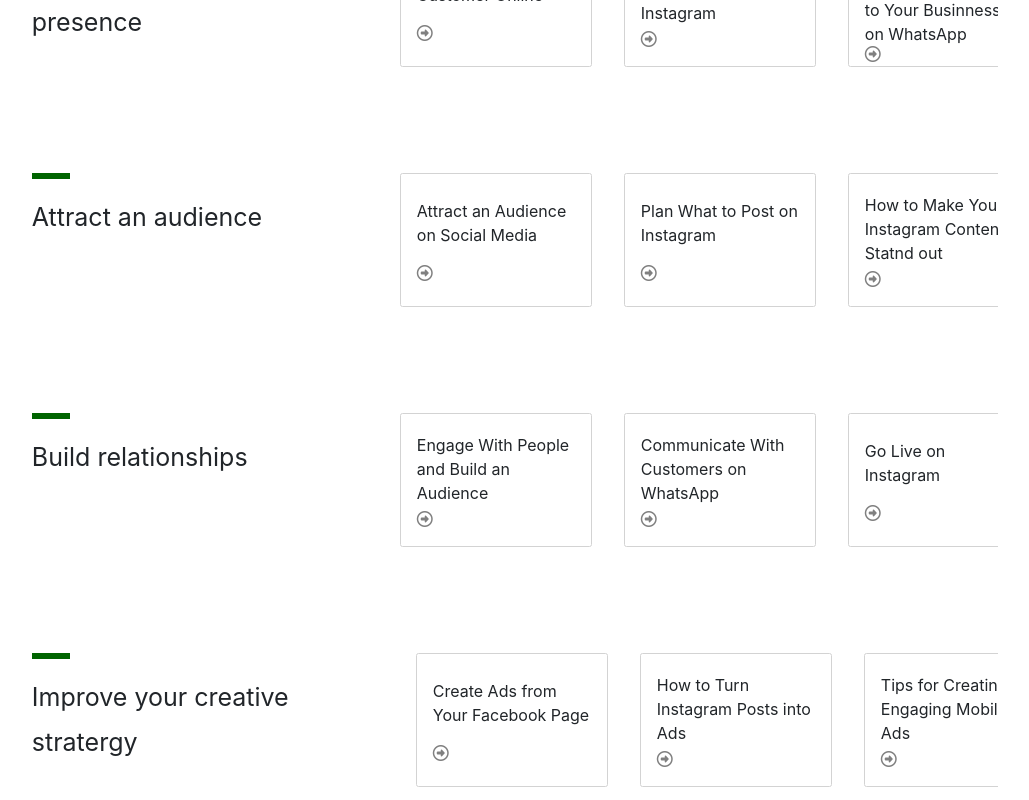
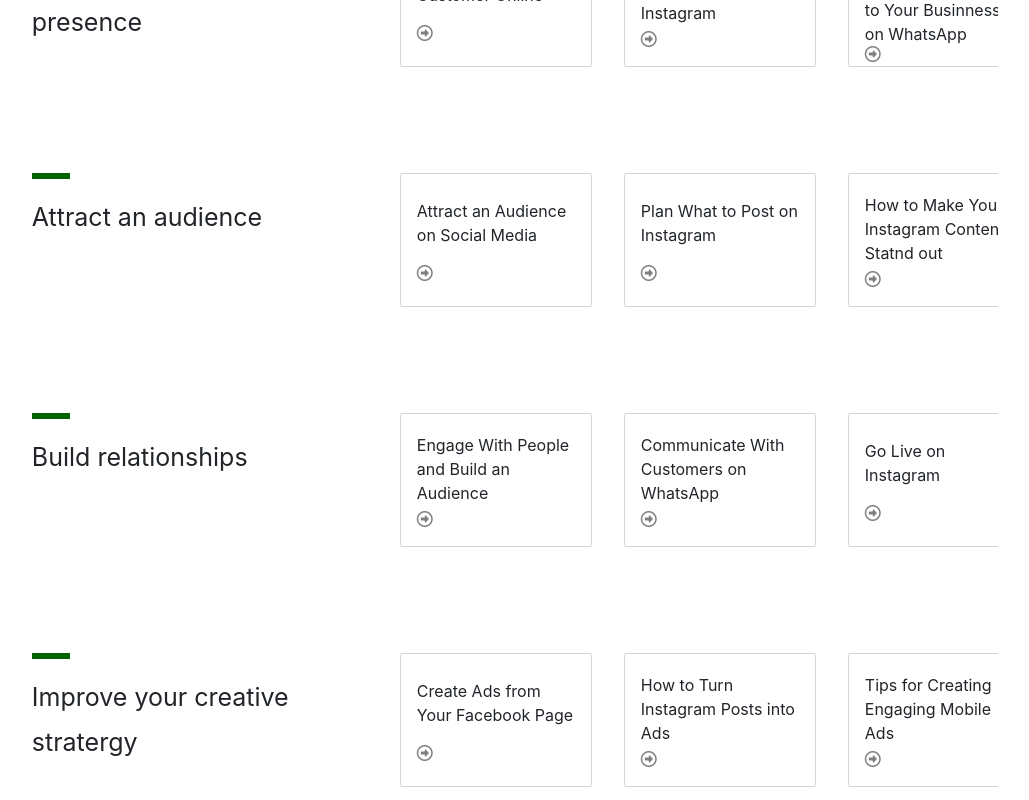
Before and after one commit to vishalJayapalan/singlePageClone, a React (Create React App) app in the folder frontend/: page / in a window 1280 px wide. Both pictures are taken after a click on the button "Start Free Trail". Shown: the part 421-1221 px from the top of the page, without its empty margins (141-1170 px from the left). Built offline with nearby package versions, Linux system fonts and the light colour scheme.

Commit message:
styling update

```diff
--- a/frontend/src/components/Pages/FreeTrailPage.js
+++ b/frontend/src/components/Pages/FreeTrailPage.js
@@ -4,7 +4,7 @@
 // import Footer from '../Footer/Footer'
 
 export default function FreeTrailPage () {
-  const [trailContents, setTrailContents] = useState([
+  const [trailContents] = useState([
     {
       id: 1,
       heading: 'Prepaire to bring your business online',
--- a/frontend/src/components/TrailContent/TrailContent.css
+++ b/frontend/src/components/TrailContent/TrailContent.css
@@ -4,12 +4,17 @@
   width: 90vw;
   height: 10em;
   padding: 1%;
+}
 
+@media screen and (max-width: 700px) {
+  .trailContentContainer {
+    width: auto;
+  }
 }
 
 .trailContentHeadingContainer{
   min-width: 17em;
-  max-width: 18em;
+  max-width: 17em;
   margin-left: 10em;
 }
 
@@ -28,12 +33,20 @@
 .trailContentSubHeadingsContainer{
   display: flex;
   overflow-x: auto;
-  width: 60vw;
+  /* width: 60vw; */
   margin-left: 5em;
+  width: 100%;
 }
+
+/* @media screen and (max-width: 700px) {
+  .trailContentSubHeadingsContainer {
+    width: auto;
+  }
+} */
 
 .trailContentSubHeading{
   min-width: 12em;
+  max-width: 12em;
   border: solid 1px lightgray;
   border-radius: 2.5px;
   display: flex;
```
Also changed, not shown: frontend/src/components/ExploreDemos/ExploreDemos.js (+1 -15 lines), 1 other file (tests, documents, lock files or other folders).
